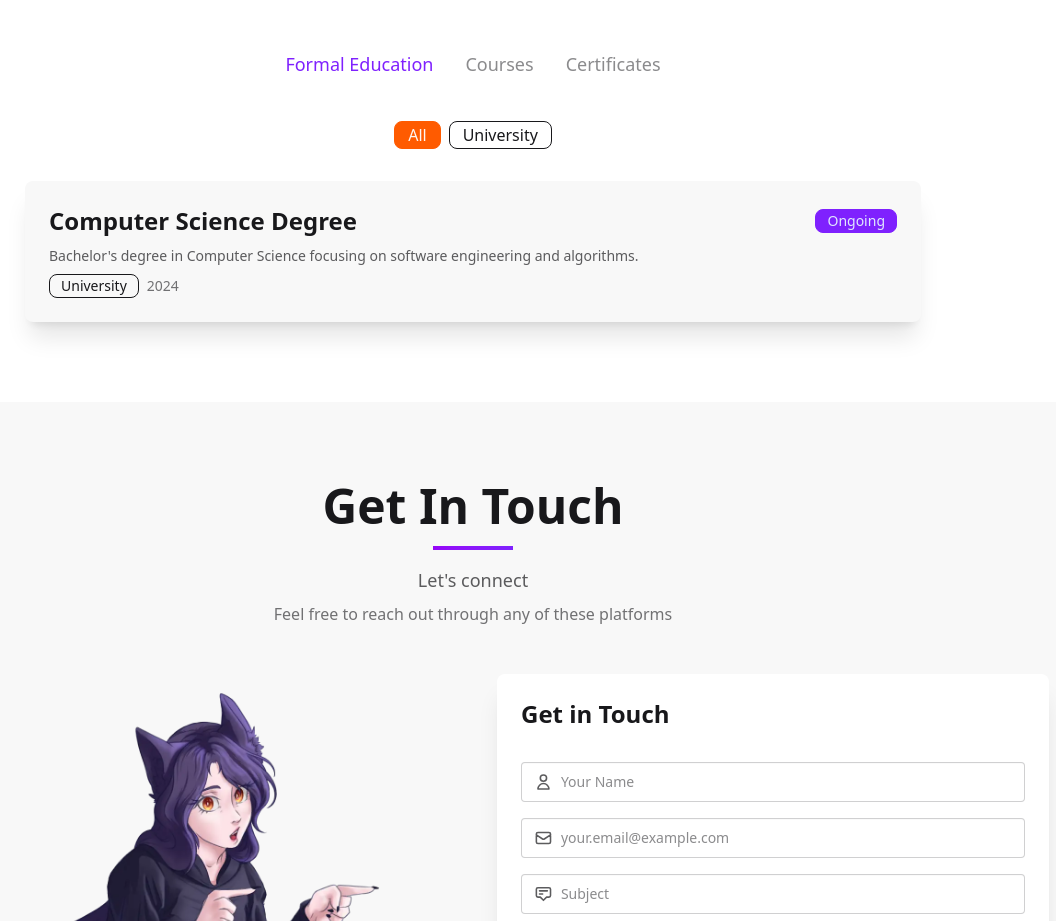
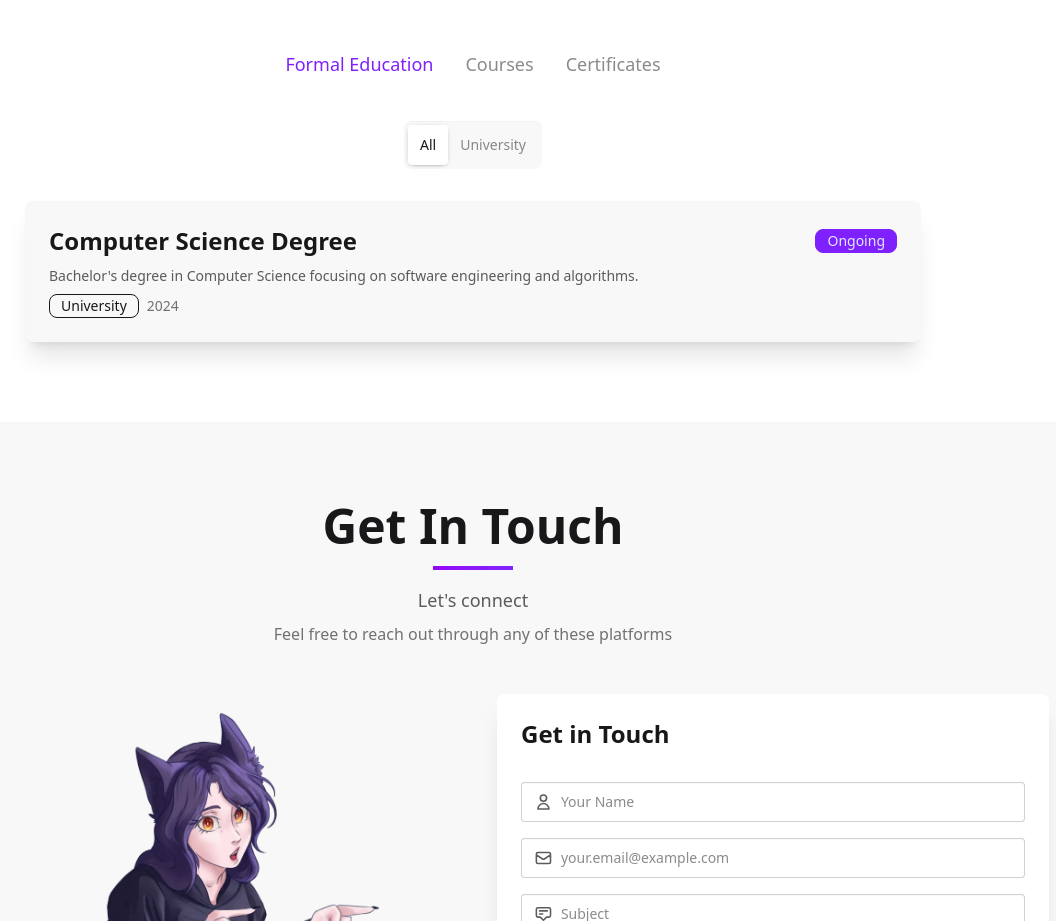
Before and after one commit to Zeptiny/nyuu.dev, a Next.js app: page / in a window 1280 px wide. Shown: the part 4200-5121 px from the top of the page, without its empty margins (167-1223 px from the left). Built offline with nearby package versions, Linux system fonts and the light colour scheme; no server answers.

Commit message:
fix: replace category badge filters with tabs-box style

```diff
--- a/app/components/sections/EducationSection.tsx
+++ b/app/components/sections/EducationSection.tsx
@@ -231,11 +231,11 @@ export default function EducationSection() {
         {/* Category Filter */}
         {categories.length > 1 && (
           <div className="flex justify-center mb-8">
-            <div className="flex flex-wrap justify-center gap-2">
+            <div className="tabs tabs-box">
               {categories.map((category) => (
                 <button
                   key={category}
-                  className={`badge badge-lg cursor-pointer transition-colors ${selectedCategory === category ? 'badge-accent' : 'badge-outline hover:badge-ghost'}`}
+                  className={`tab ${selectedCategory === category ? 'tab-active' : ''}`}
                   onClick={() => setSelectedCategory(category)}
                 >
                   {category === 'all' ? t.filterAll : t[category as keyof typeof t]}
```
